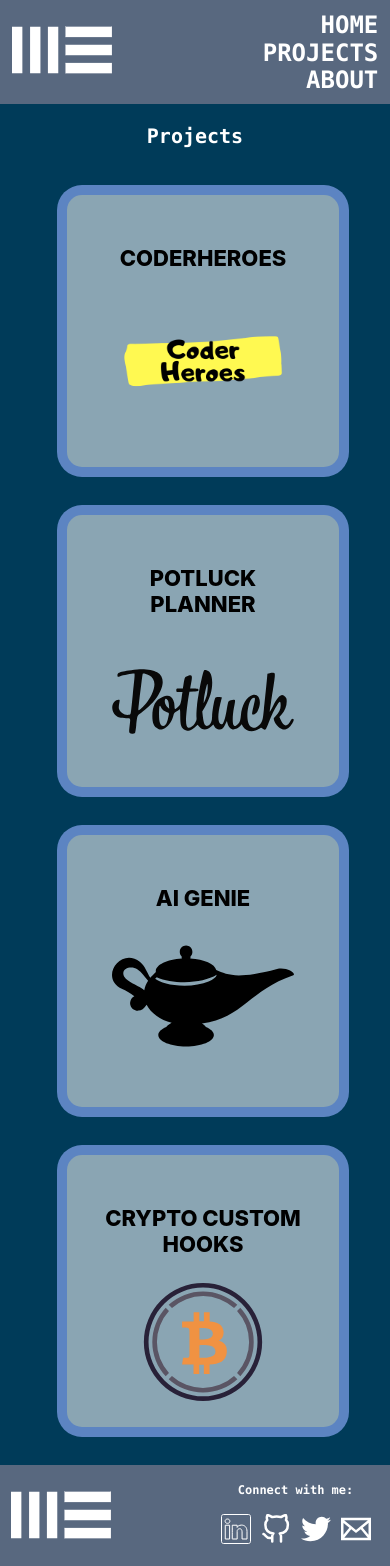
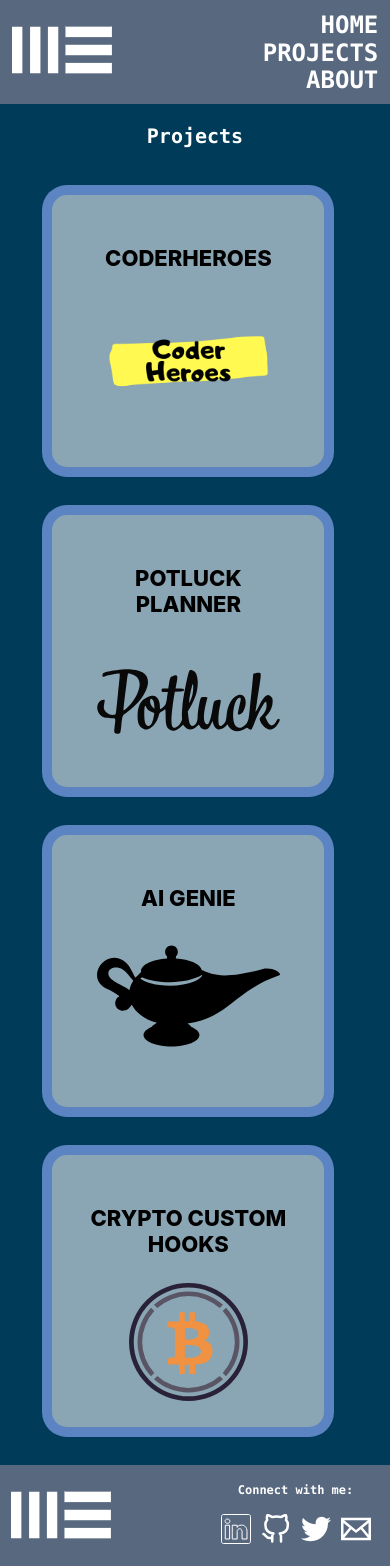
Before and after one commit to mnenslei/my-site, a React (Create React App) app: page /projects in a window 390 px wide. Shown: the top 1566 px of the page. Built offline with nearby package versions, Linux system fonts and the light colour scheme.

Commit message:
updated projects section responsiveness

```diff
--- a/src/index.css
+++ b/src/index.css
@@ -287,13 +287,12 @@ code {
     white-space: normal;
     height: 60%;
   }
-
   .card-container{
     display:flex;
     flex-direction: column;
     justify-content: space-evenly;
     align-items: center;
-    width: 80%;
+    width: 87.5%;
   }
   .card{
     padding: 10rem;
@@ -301,6 +300,21 @@ code {
   .card-side{
     height: 15rem;
     width: 10rem;
+  }
+  .card-side.back{
+    line-height: 13px;
+  }
+  .card-side.back h3{
+    font-size: 15px;
+  }
+  .card-side.back h4{
+    font-size: 13px;
+  }
+  .card-side.back p{
+    font-size: 12px;
+  }
+  .card-side.back a{
+    font-size: 12px;
   }
   .item img{
     margin-bottom: 40%;
```
